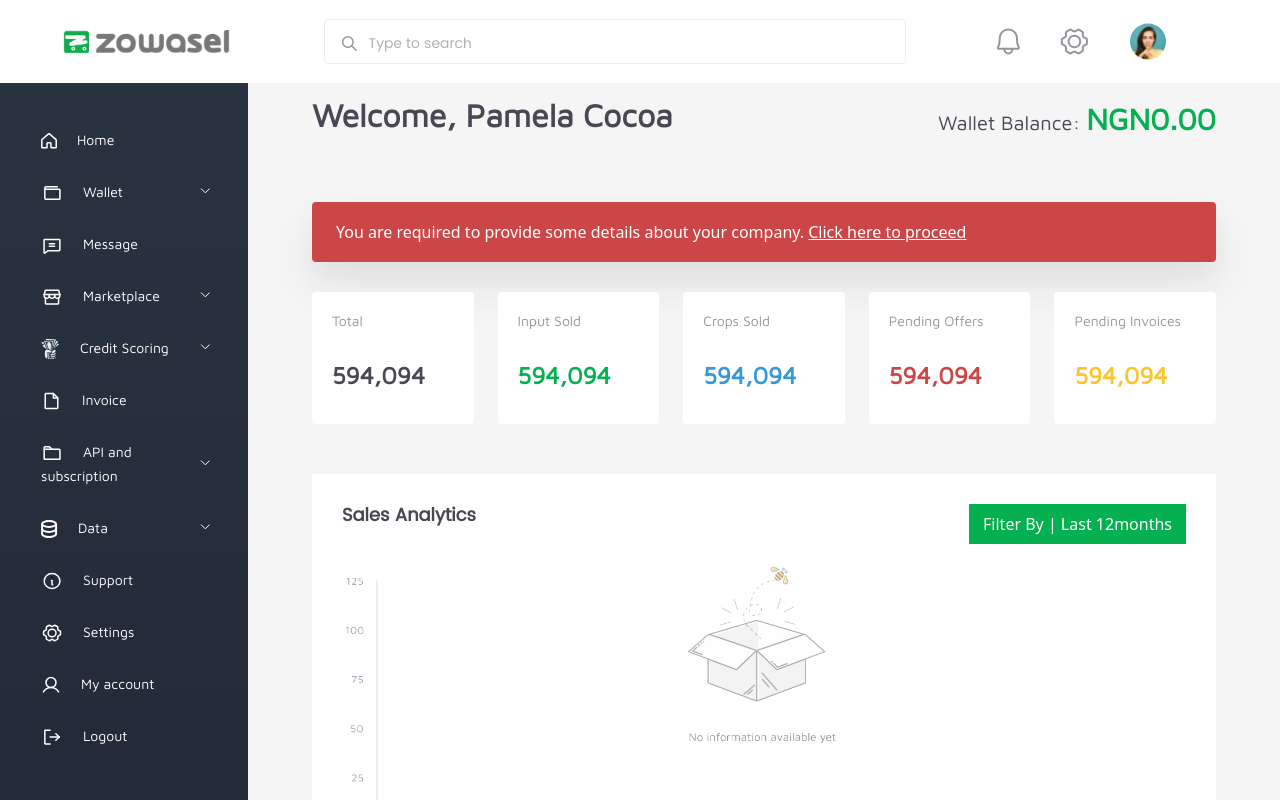
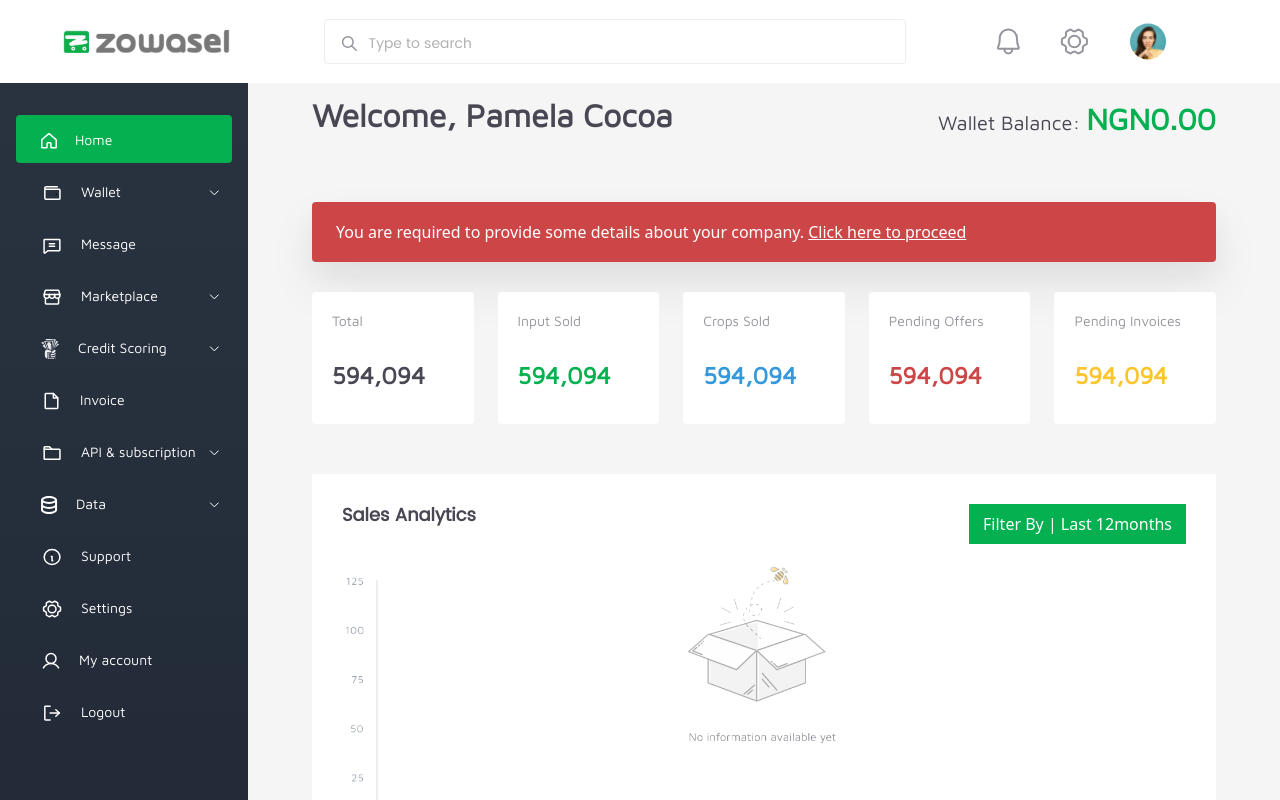
Before and after one commit to Zowaselinc/zowaselglobaluser, a Vue app: page /dashboard/do-kyb in a window 1280 px wide. Shown: the top 800 px of the page. Built offline with nearby package versions, Linux system fonts and the light colour scheme.

Commit message:
Improved sidebar

```diff
--- a/src/assets/scss/navigation.scss
+++ b/src/assets/scss/navigation.scss
@@ -106,23 +106,27 @@ nav {
             }
         }
         a span {
-            margin-left: 20px;
+            margin-left: 18px;
             @include textStyles("Maven Pro", 400, 14px, 116%);
         }
     }
     .ripple {
         position: relative;
         padding: 12px 25px;
+        border-radius: 4px;
         &:hover {
             background: rgba(0, 0, 0, 0.27);
             border-radius: 4px;
+        }
+        &.active{
+            background: #05B050;
         }
         img.arrow-symbol {
             float: right;
             margin: 0;
             position: absolute;
-            top: 50%;
-            right: 10%;
+            top: 55%;
+            right: 6%;
             -ms-transform: translateY(-50%);
             transform: translateY(-50%);
         }
@@ -133,7 +137,7 @@ nav {
     // toggle
     a.nav-item.active {
         .ripple{
-            background: #05B050;
+            // background: #05B050;
             border-radius: 4px;
             img.carret-down{
                 display: none;
--- a/src/layouts/partials/SideBar.vue
+++ b/src/layouts/partials/SideBar.vue
@@ -3,7 +3,7 @@
     <nav id="sidebarMenu" class="collapse d-md-block">
         <div id="side-menu" class="list-group list-group-flush">
             <a href="javascript:void(0)" class="nav-item" aria-current="true">
-                <div class="ripple">
+                <div class="ripple active">
                     <img class="img-fluid" src="@/assets/images/vectors/house.svg" alt="house">
                     <span>Home</span>
                 </div>
@@ -72,8 +72,7 @@
             </a>
             <a href="javascript:void(0)" class="nav-item">
                 <div class="ripple accordion-header">
-                    <img class="img-fluid" src="@/assets/images/vectors/Folder.svg" alt="folder"><span>API and
-                        subscription</span>
+                    <img class="img-fluid" src="@/assets/images/vectors/Folder.svg" alt="folder"><span>API & subscription</span>
                     <img class="arrow-symbol carret-down" src="@/assets/images/vectors/arrowSymbol.svg"
                         alt="Arrow-Symbol">
                     <img class="arrow-symbol carretUp" src="@/assets/images/vectors/arrowupsymbol.svg"
--- a/src/pages/auth/Welcome.vue
+++ b/src/pages/auth/Welcome.vue
@@ -22,7 +22,7 @@
         },
         methods : {
             goTo(){
-                this.$router.push('/navigation');
+                this.$router.push('/dashboard/corporate');
             }
         }
     }
--- a/src/pages/auth/WelcomeBack.vue
+++ b/src/pages/auth/WelcomeBack.vue
@@ -72,7 +72,7 @@
                     password : vm.password
                 },(response)=>{
                     if(!response.error){
-                        vm.$router.push('/navigation');
+                        vm.$router.push('/dashboard/corporate');
                     }
                 })
             }
```
